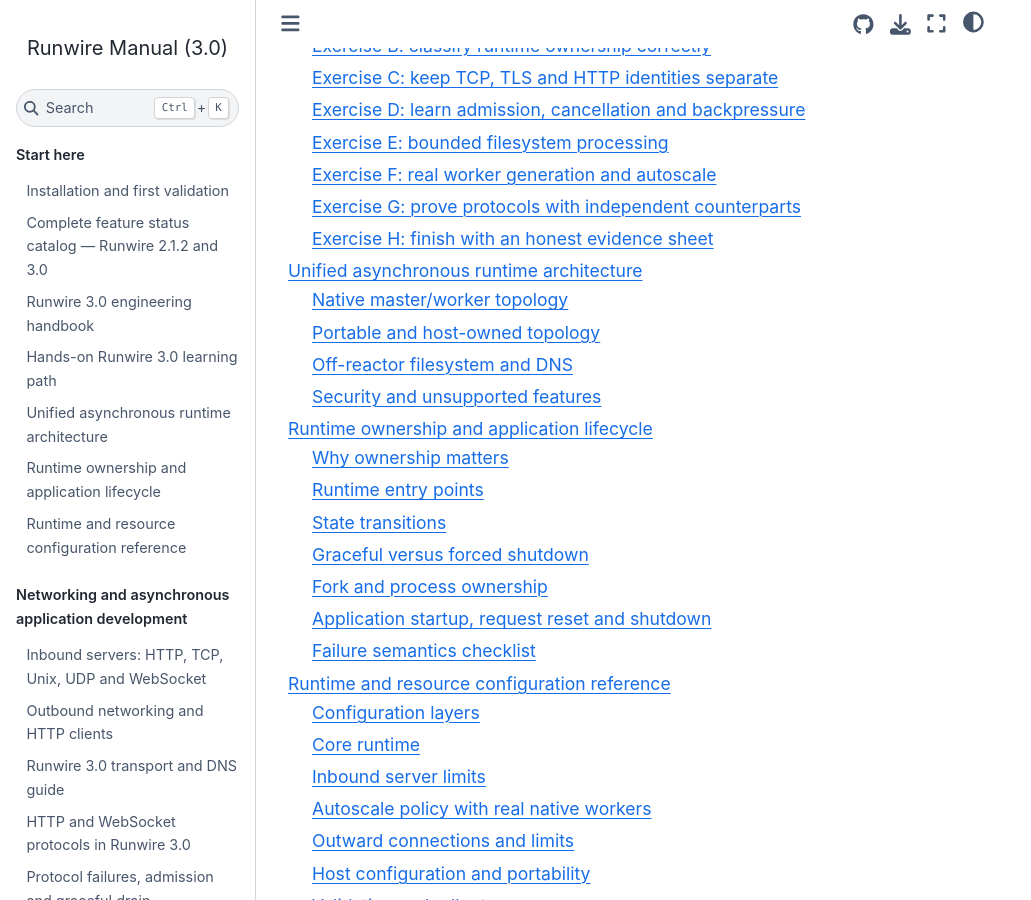
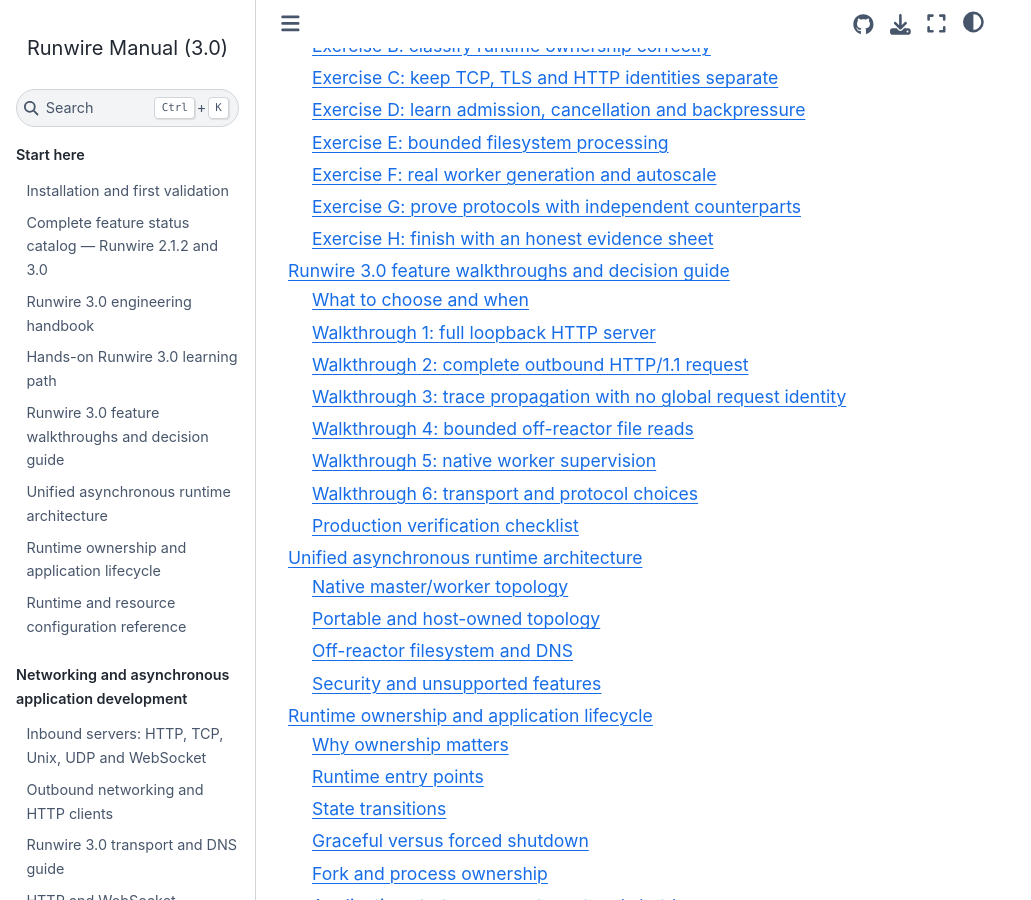
Before and after one commit to infocyph/Runwire, a Sphinx documentation site: the page built from docs/index.rst, in a window 1280 px wide and 900 px high, scrolled down 1080 px. Shown: the whole window, without its empty margins (0-1031 px from the left). Built offline with Sphinx 7.4.7 and the Sphinx Book theme 1.1.4, drawn with Linux system fonts in a browser that asks for light colours; some of the changed lines change nothing that is shown.

Commit message:
docs: add in-depth source-backed walkthroughs, complete examples, lifecycle and failure decisions

```diff
--- /dev/null
+++ b/docs/feature-workflows-3.0.rst
@@ -0,0 +1,428 @@
+Runwire 3.0 feature walkthroughs and decision guide
+====================================================
+
+This manual explains what each major feature does, why it exists, when it
+should be selected, how to use it and how to verify failures. Examples are
+for the 3.0 candidate checkout on 64-bit PHP 8.4+ and are not evidence
+that a development branch has already been published.
+
+What to choose and when
+-----------------------
+
+.. list-table:: Select APIs according to the actual workload
+   :header-rows: 1
+   :widths: 25 35 40
+
+   * - Requirement
+     - Use
+     - Reason / limitation
+   * - HTTP service
+     - ``Server::http`` with ``Runtime``
+     - Native CLI listener; FPM and RoadRunner own their workers
+   * - TCP or Unix IPC
+     - ``StreamServer`` and framing codec
+     - TCP reads are byte ranges, not complete application messages
+   * - UDP endpoint
+     - ``DatagramServer``
+     - Messages can be lost, duplicated or reordered
+   * - Nonblocking outbound connect
+     - ``Dialer`` and ``HappyEyeballsDialer``
+     - DNS, connected IP and TLS identity are separate trust checks
+   * - Outbound HTTP requests
+     - ``HttpOutboundDispatcher``
+     - Explicit H1/H2/H3 policy; no automatic QUIC downgrade
+   * - Repeated same-origin H1
+     - ``PooledHttp1Session``
+     - Reuses H1 only; caller owns tenant and trust revision
+   * - Concurrent application tasks
+     - ``CoroutineScope`` and a bounded task/channel
+     - Cancellation does not make synchronous I/O nonblocking
+   * - File reads on a busy reactor
+     - ``AsyncFileSystem`` and ``ProcessExecutor``
+     - Separate CLI workers, not kernel-native AIO
+   * - Native worker orchestration
+     - ``Supervisor`` and ``WorkerGroup``
+     - Needs real POSIX/PCNTL; hosts manage their own workers
+   * - Request tracing
+     - ``TraceContext`` and ``TraceScope``
+     - Explicit W3C carrier and Fiber ownership, no automatic SDK
+
+Walkthrough 1: full loopback HTTP server
+----------------------------------------
+
+**What.** An application handler receives an admitted request and sends a
+response through the request's writer. **Why.** It separates transport
+framing from application output. **When.** Start here for a CLI service
+or an isolated integration test; add authentication, limits, TLS and
+supervision before exposing a public port.
+
+Save as ``server.php`` in the repository root:
+
+.. code-block:: php
+
+   <?php
+
+   declare(strict_types=1);
+
+   require __DIR__ . '/vendor/autoload.php';
+
+   use Infocyph\Runwire\Http\HttpRequest;
+   use Infocyph\Runwire\Http\ResponseWriterInterface;
+   use Infocyph\Runwire\Runtime;
+   use Infocyph\Runwire\Server;
+
+   $server = Server::http(
+       '127.0.0.1:8080',
+       static function (HttpRequest $request, ResponseWriterInterface $writer): void {
+           $writer->end("Hello from Runwire\n");
+       },
+       'local-api',
+   );
+
+   Runtime::create()->listen($server)->run();
+
+In one terminal start the server and in another inspect the complete
+HTTP response:
+
+.. code-block:: console
+
+   php server.php
+   curl --fail-with-body --include http://127.0.0.1:8080/
+
+The ``php server.php`` process remains running until stopped. The
+curl command belongs in a **second terminal**. Confirm the literal
+response body, then stop the server with the appropriate signal. A port
+binding alone does not prove a worker is ready or a response completed.
+
+**Failure cases.** A port may already be allocated. An exception before
+``end()`` can leave a response unfinished. Do not retry a mutating
+request blindly after a connection closes; its handler may have executed.
+The full real-port acceptance fixture additionally checks TCP, Unix,
+UDP and cleanup.
+
+.. code-block:: console
+
+   php tests/fixtures/portable_native_acceptance.php
+
+See :doc:`inbound-handbook-3.0` and :doc:`runtime-lifecycle-3.0`.
+
+Walkthrough 2: complete outbound HTTP/1.1 request
+--------------------------------------------------
+
+**What.** ``HttpOutboundDispatcher`` sends one request with separate
+header, body and terminal callbacks. **Why.** Origin policy, DNS,
+connect, TLS, ALPN and response parsing have different ownership and
+failure phases. **When.** Choose it for callback-driven outbound HTTP;
+it does not provide a process-global cookie jar or automatic H2/H3
+session discovery.
+
+Keep Walkthrough 1 running on port 8080 and save ``client.php``:
+
+.. code-block:: php
+
+   <?php
+
+   declare(strict_types=1);
+
+   require __DIR__ . '/vendor/autoload.php';
+
+   use Infocyph\Runwire\Executor\ProcessExecutor;
+   use Infocyph\Runwire\Http\Client\ClientProtocolPolicy;
+   use Infocyph\Runwire\Http\Client\ClientRequest;
+   use Infocyph\Runwire\Http\Client\HttpOutboundDispatcher;
+   use Infocyph\Runwire\Http\Enum\ProtocolVersion;
+   use Infocyph\Runwire\Loop\SelectLoop;
+   use Infocyph\Runwire\Network\AsyncDnsResolver;
+   use Infocyph\Runwire\Network\Dialer;
+   use Infocyph\Runwire\Network\HappyEyeballsDialer;
+
+   $loop = new SelectLoop();
+   $executor = new ProcessExecutor($loop, 1, 2);
+   $tcp = new Dialer($loop);
+   $dialer = new HappyEyeballsDialer($loop, $tcp, new AsyncDnsResolver($executor));
+   $http = new HttpOutboundDispatcher($loop, $dialer);
+   $status = null;
+   $body = '';
+   $failure = null;
+
+   $policy = new ClientProtocolPolicy(
+       ProtocolVersion::HTTP_1_1,
+       [ProtocolVersion::HTTP_1_1],
+       allowPlaintext: true,
+   );
+
+   try {
+       $http->send(
+           new ClientRequest('GET', 'http://127.0.0.1:8080/', protocol: $policy),
+           static function (int $code) use (&$status): void {
+               $status = $code;
+           },
+           static function (string $chunk) use (&$body): void {
+               $body .= $chunk;
+           },
+           static function (?Throwable $error) use (&$failure, $loop): void {
+               $failure = $error;
+               $loop->stop();
+           },
+       );
+       $loop->run();
+       if ($failure !== null) {
+           throw $failure;
+       }
+       echo $status, ': ', $body;
+   } finally {
+       $dialer->close();
+       $tcp->close();
+       $executor->close();
+   }
+
+.. code-block:: console
+
+   php client.php
+   vendor/bin/pest tests/HttpOutboundDispatcherTest.php
+
+Expect status 200 and the local server response. ``allowPlaintext`` is
+only appropriate for this trusted loopback exercise. For user-entered
+URLs, enforce an outbound address policy before dialing and recheck the
+actual peer. Set deadlines, handle cancellation, and never downgrade
+HTTPS silently. For HTTPS configure validated trust/ALPN; for HTTP/3
+require explicit native QUIC. An injected H2/H3 session must already
+have been established and independently verified.
+
+See :doc:`outbound-handbook-3.0` and
+:doc:`connection-policies-3.0`.
+
+Walkthrough 3: trace propagation with no global request identity
+-----------------------------------------------------------------
+
+**What.** ``TraceContext`` injects and parses W3C headers. ``TraceScope``
+captures explicit request or Fiber context. **When.** Use it to
+correlate an outbound sub-operation with an inbound request, not to
+authenticate that request or to propagate secrets across tenants.
+
+Save ``trace.php``:
+
+.. code-block:: php
+
+   <?php
+
+   declare(strict_types=1);
+
+   require __DIR__ . '/vendor/autoload.php';
+
+   use Infocyph\Runwire\Http\Headers;
+   use Infocyph\Runwire\Tracing\TraceContext;
+   use Infocyph\Runwire\Tracing\TraceScope;
+
+   $trace = new TraceContext(str_repeat('a', 32), str_repeat('b', 16));
+   $outbound = $trace->inject(Headers::fromArray(['accept' => 'application/json']));
+   $received = TraceContext::fromHeaders($outbound);
+   if ($received === null) {
+       throw new RuntimeException('Missing W3C trace context');
+   }
+
+   $scope = new TraceScope();
+   $scope->run($received, static function () use ($scope): void {
+       $child = $scope->current()?->child();
+       if ($child === null) {
+           throw new RuntimeException('Lost request trace scope');
+       }
+       echo $child->inject(new Headers())->first('traceparent'), PHP_EOL;
+   });
+
+   if ($scope->current() !== null) {
+       throw new LogicException('Context leaked outside the request');
+   }
+
+.. code-block:: console
+
+   php trace.php
+   vendor/bin/pest tests/TraceContextTest.php tests/TraceScopeTest.php
+   vendor/bin/pest tests/ProcessExecutorTraceScopeTest.php
+
+A child shares the trace ID but has a different span ID. Failed or
+completed callbacks restore the previous scope. Worker-process IPC and
+OpenTelemetry SDK export still require an explicit application bridge.
+See :doc:`observability-handbook-3.0`.
+
+Walkthrough 4: bounded off-reactor file reads
+---------------------------------------------
+
+**What.** ``AsyncFileSystem`` delegates blocking disk calls to
+``ProcessExecutor`` subprocesses. **Why.** A PHP ``file_get_contents``
+inside a socket callback can starve the event loop. **When.** Use
+bounded file jobs when reactor responsiveness matters and process
+creation is supported. It is not kernel-native async disk I/O.
+
+Create ``input.txt`` and save ``read-file.php``:
+
+.. code-block:: php
+
+   <?php
+
+   declare(strict_types=1);
+
+   require __DIR__ . '/vendor/autoload.php';
+
+   use Infocyph\Runwire\Executor\ProcessExecutor;
+   use Infocyph\Runwire\Filesystem\AsyncFileSystem;
+   use Infocyph\Runwire\Loop\SelectLoop;
+
+   $loop = new SelectLoop();
+   $executor = new ProcessExecutor($loop, 1, 4);
+   $files = new AsyncFileSystem($executor);
+
+   $files->read(
+       __DIR__ . '/input.txt',
+       4096,
+       static function (string $bytes, ?Throwable $error) use ($executor): void {
+           if ($error !== null) {
+               fwrite(STDERR, $error->getMessage() . PHP_EOL);
+           } else {
+               echo $bytes;
+           }
+           $executor->close();
+       },
+   );
+   $loop->run();
+
+.. code-block:: console
+
+   printf 'file worker example\n' > input.txt
+   php read-file.php
+   vendor/bin/pest tests/AsyncFileSystemTest.php tests/AsyncFileSystemSecurityTest.php
+
+**Limits.** The existing facade bounds individual I/O payloads to
+1 MiB; break large transfers into chunks with downstream backpressure.
+Cancellation may not undo filesystem effects already applied by a
+worker. The optional canonical-root path check is not race-free against
+concurrent symlink changes. Enforce OS privileges and path isolation.
+See :doc:`filesystem-handbook-3.0` and :doc:`async-file-io-3.0`.
+
+Walkthrough 5: native worker supervision
+----------------------------------------
+
+**What.** ``Supervisor`` owns native child PID/generation, ready
+state, restart and drain. **When.** Use this only in a CLI process with
+PCNTL/POSIX and a lifecycle your process owns. In FPM, FrankenPHP,
+RoadRunner or Swoole, let the host own its worker master.
+
+The next snippet is a **demonstration of worker readiness**, not a
+production recommendation for a sleeping job loop:
+
+.. code-block:: php
+
+   <?php
+
+   declare(strict_types=1);
+
+   require __DIR__ . '/vendor/autoload.php';
+
+   use Infocyph\Runwire\Supervisor\Supervisor;
+   use Infocyph\Runwire\Supervisor\WorkerContext;
+   use Infocyph\Runwire\Supervisor\WorkerGroup;
+
+   $supervisor = new Supervisor();
+   $supervisor->group(new WorkerGroup(
+       name: 'example-workers',
+       count: 2,
+       bootstrap: static function (WorkerContext $context): void {
+           $context->ready();
+           while (!$context->stopping()) {
+               usleep(20_000);
+           }
+       },
+       automaticReady: false,
+       shutdownTimeoutSeconds: 10.0,
+   ));
+   $supervisor->run();
+
+Replace the sleep loop with a real bounded event loop and stop
+notification. Verify readiness, no stale generations, process reaping
+and successful responses under recycle or forced kill. Autoscale
+samples must contain **real** CPU, queued work, RPS and latency;
+never derive scaling from constant demonstration values.
+
+.. code-block:: console
+
+   php .ci/c3_supervisor_smoke.php
+   php .ci/c3_autoscale_http_traffic.php
+
+See :doc:`supervision-handbook-3.0`.
+
+Walkthrough 6: transport and protocol choices
+---------------------------------------------
+
+**Framed TCP/Unix.** Streams yield arbitrary byte fragments rather than
+logical records. For a line-delimited service, use a ``LineCodec``:
+
+.. code-block:: php
+
+   <?php
+
+   declare(strict_types=1);
+
+   require __DIR__ . '/vendor/autoload.php';
+
+   use Infocyph\Runwire\Protocol\FramedConnection;
+   use Infocyph\Runwire\Protocol\LineCodec;
+   use Infocyph\Runwire\Runtime;
+   use Infocyph\Runwire\StreamServer;
+
+   $server = StreamServer::tcp(
+       '127.0.0.1:9000',
+       static fn(): LineCodec => new LineCodec(),
+       static function (string $frame, FramedConnection $connection): void {
+           $connection->send('echo:' . $frame);
+       },
+   );
+
+   Runtime::create()->listen($server)->run();
+
+In another terminal send a newline-terminated frame:
+
+.. code-block:: console
+
+   printf 'hello\n' | nc 127.0.0.1 9000
+
+For an IPC endpoint use Unix socket paths and apply filesystem
+permissions; a Unix path alone does not authenticate every peer.
+
+**UDP.** Datagram delivery can be lost, duplicated and reordered. Use a
+``DatagramServer`` only when the application accounts for this behavior;
+an ordinary UDP listener is not QUIC. The portable acceptance fixture
+performs a real UDP round trip.
+
+**WebSocket.** A native H1 upgrade requires an origin policy, client
+masking, bounded fragmentation and proper close handling. Verify real
+frames with ``tests/WebSocketOutboundClientTest.php`` and
+``tests/WebSocketBackpressureAcceptanceTest.php``; do not infer
+H2/H3 extended-CONNECT support.
+
+**HTTP/2.** Streams share a connection but have independent cancellation
+and flow credit. On GOAWAY stop accepting new streams; drain admitted
+ones within a bounded lifetime. Use the independent hyper-h2 workflow
+and the focused H2 tests for peer proof.
+
+**HTTP/3.** Requires actual QUIC and TLS support. Never fake it with
+plain UDP or silently fall back to H2/H1 after a failed H3 policy.
+WebTransport is not included in Runwire 3.0.
+
+See :doc:`protocols-3.0` and
+:doc:`protocol-failure-atlas-3.0` for detailed frame-level decisions.
+
+Production verification checklist
+---------------------------------
+
+#. Pin the source SHA, PHP runtime, active extensions and selected host.
+#. Decide who owns listeners, accepted connections, tasks and workers.
+#. Set queue, buffer, body, deadline, file and process ceilings.
+#. Exercise the specific feature with a real peer and negative tests.
+#. Verify full response completion rather than only request admission.
+#. Test cancellation, slow readers, wrong certificate and forced stop.
+#. Monitor p99, successful RPS, RSS, descriptors and real process exits.
+#. Re-run security, documentation, native, hosted and package QA for the
+   **same source SHA** before treating the candidate as qualified.
+
+See :doc:`production-operations-3.0` for rollout and rollback and
+:doc:`troubleshooting-handbook-3.0` for incident diagnosis.
--- a/docs/handbook-3.0.rst
+++ b/docs/handbook-3.0.rst
@@ -17,8 +17,8 @@
 reactor must not execute on the reactor thread.
 
 Start with the :doc:`start` installation notice, the
-:doc:`features` host/feature inventory and :doc:`tutorials-3.0`
-executable acceptance examples. This handbook is an orientation; the
+:doc:`features` host/feature inventory and :doc:`tutorials-3.0` executable acceptance examples. For complete
+what/why/when/how exercises see :doc:`feature-workflows-3.0`. This handbook is an orientation; the
 :doc:`api-reference-3.0` is generated from the actual public declarations.
 
 Documentation map
--- a/docs/index.rst
+++ b/docs/index.rst
@@ -27,6 +27,7 @@
    features
    handbook-3.0
    quickstart-lab-3.0
+   feature-workflows-3.0
    architecture
    runtime-lifecycle-3.0
    configuration-reference-3.0
```
